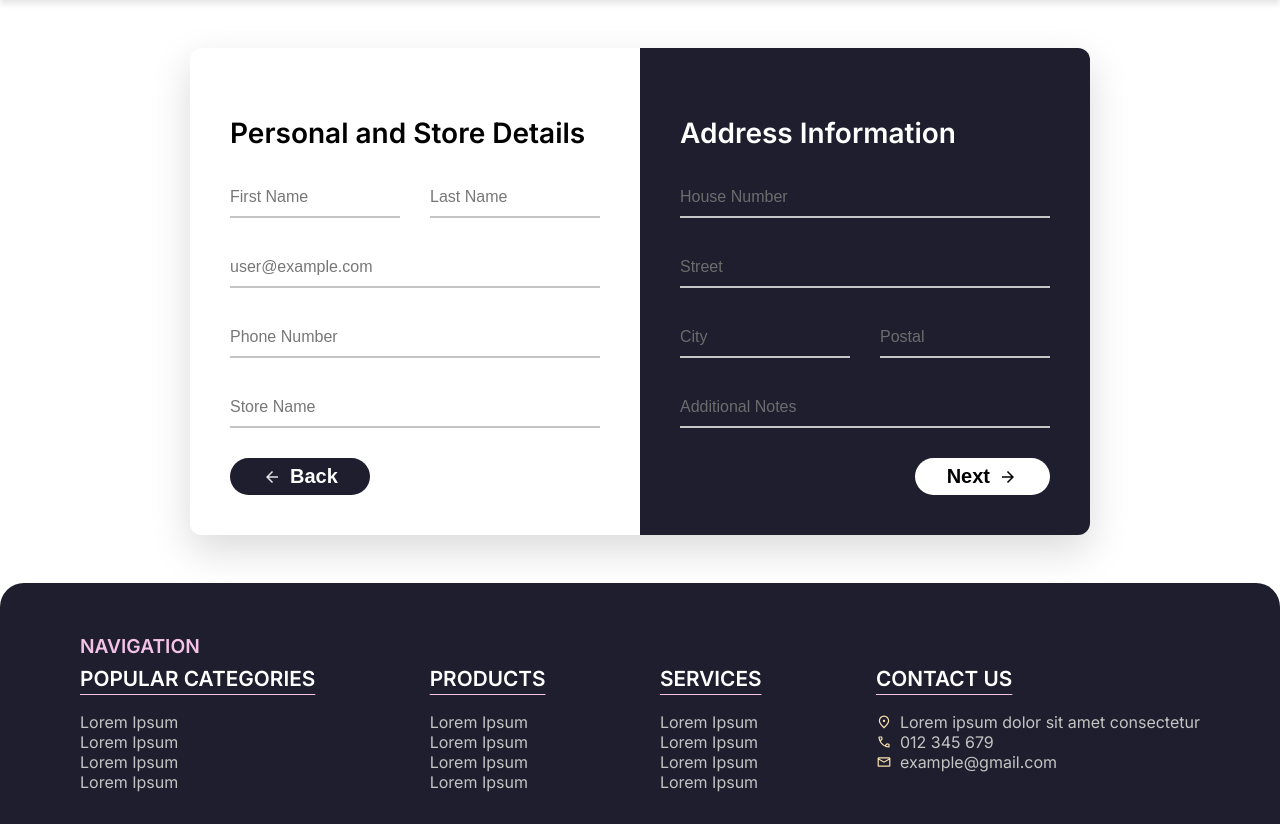
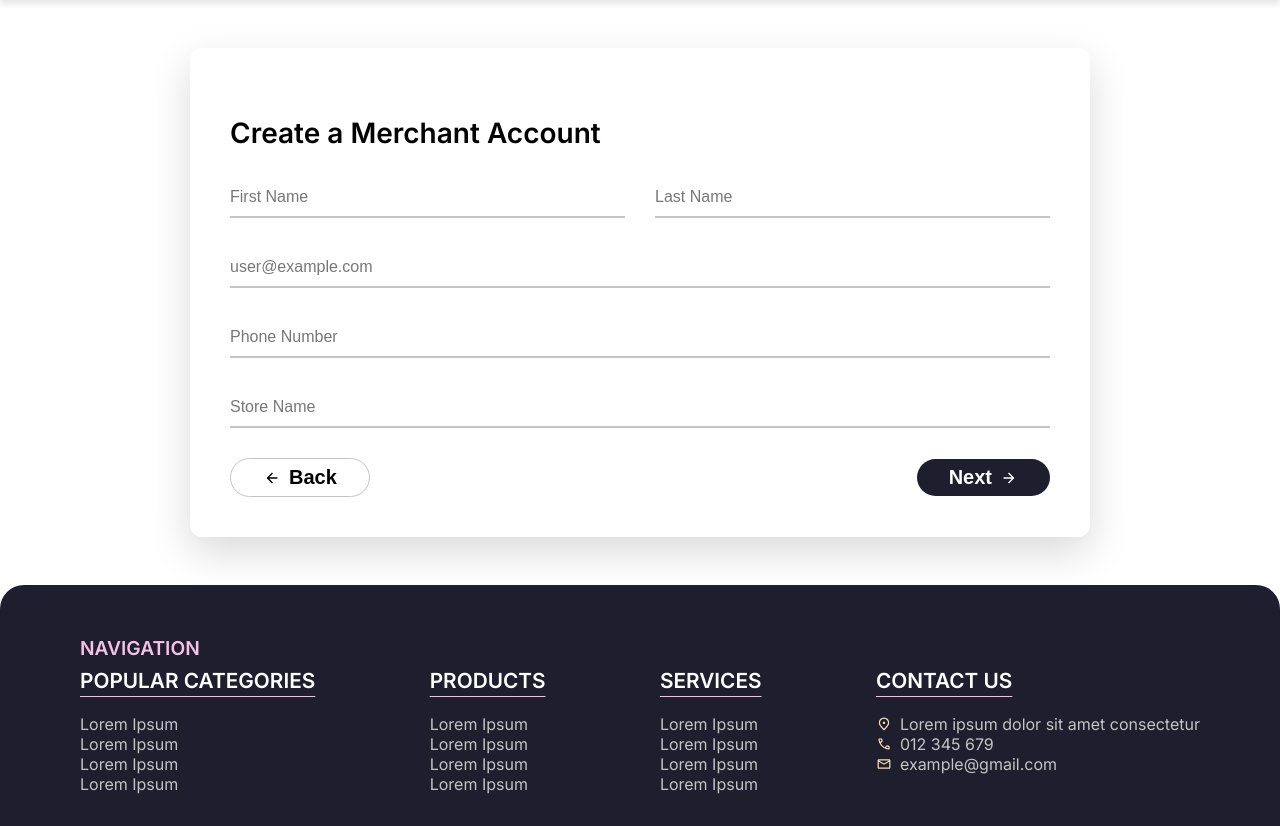
Before and after one commit to yakiitory/e-commerce-system, a Flask app: page /register-merchant-page in a window 1280 px wide. Shown: the part 129-955 px from the top of the page. Run offline with Flask 3, Linux system fonts and the light colour scheme.

Commit message:
Add address selection in add-product page and fix styling for other pages

```diff
--- a/src/app.py
+++ b/src/app.py
@@ -461,12 +461,16 @@ def add_product_page():
         flash("You do not have permission to perform this action.", "error")
         return redirect(url_for('index'))
 
+    merchant_addresses = backend.mock_get_addresses_by_user_id(user.id)
+
     if request.method == 'POST':
         # Image Processing: Save files and get their URLs
         upload_folder = os.path.join(app.static_folder, 'img', 'uploads')
         form_data = request.form.to_dict()
         image_files = request.files.getlist('images')
         image_urls = []
+        address_id = request.form.get('address_id', type=int)
+
         os.makedirs(upload_folder, exist_ok=True)
 
         for image_file in image_files:
@@ -486,10 +490,9 @@ def add_product_page():
                     flash(f"Error processing image {filename}: {e}", "error")
                     return redirect(url_for('add_product_page'))
 
-        # Data Validationd
-        merchant_addresses = backend.mock_get_addresses_by_user_id(user.id)
-        if not merchant_addresses:
-            flash("You must have a saved address to add a product.", "error")
+        # Data Validation
+        if not address_id or not any(addr.id == address_id for addr in merchant_addresses):
+            flash("Please select a valid address for the product.", "error")
             return redirect(url_for('user_addresses_page'))
 
         try:
@@ -503,7 +506,7 @@ def add_product_page():
                 original_price=float(form_data.get('original_price') or form_data.get('price', 0)), # type: ignore
                 quantity_available=int(form_data.get('quantity_available', 0)),
                 merchant_id=user.id,
-                address_id=merchant_addresses[0].id,
+                address_id=address_id,
                 images=image_urls # Pass the generated URLs to be persisted
             )
         except (ValueError, TypeError) as e:
@@ -517,7 +520,7 @@ def add_product_page():
 
     # For GET request, use the mock backend
     categories = backend.mock_get_all_categories()
-    return render_template('add-product.html', categories=categories or [])
+    return render_template('add-product.html', categories=categories or [], addresses=merchant_addresses)
 
 @app.route('/edit-product/<int:product_id>', methods=['GET', 'POST'])
 def edit_product_page(product_id: int):
--- a/static/css/index.css
+++ b/static/css/index.css
@@ -395,7 +395,7 @@
 
 .main-product-container {
     display: grid;
-    grid-template-columns: repeat(auto-fit, minmax(200px, 1fr));
+    grid-template-columns: repeat(auto-fill, minmax(200px, 1fr));
     gap: 1rem;
 }
 
--- a/static/css/register-user.css
+++ b/static/css/register-user.css
@@ -194,30 +194,43 @@
     transform: translateY(-2px);
 }
 
-.btn-container-left {
+.btn-container {
     margin-top: auto;
     display: flex;
+    justify-content: space-between;
+    align-items: center;
 }
 
-.btn-container-right {
-    margin-top: auto;
-    display: flex;
-    justify-content: flex-end;
+.btn-back {
+    background-color: var(--white) !important;
+    color: var(--black) !important;
+    border: 1px solid var(--light-underline) !important;
 }
 
-.form-container .btn-container-right button {
-    background-color: var(--white);
-    color: var(--black);
+.form-section form button svg {
+    width: 18px;
+    height: 18px;
+    transition: transform 0.2s ease-in-out;
 }
 
-.btn-container-right svg {
-    padding-left: .5rem;
-    fill: var(--black)
+.btn-back svg {
+    transform: rotate(180deg);
+    margin-right: 0.5rem;
+    fill: var(--black);
 }
 
-.btn-container-left svg {
-    transform: rotate(180deg);
-    padding-left: .5rem;
+#nextButton svg {
+    margin-left: 0.5rem;
+    fill: var(--white);
+}
+
+/* --- Button Hover Effects --- */
+.btn-back:hover svg {
+    transform: rotate(180deg) translateX(3px);
+}
+
+#nextButton:hover svg {
+    transform: translateX(3px);
 }
 
 /* --- Responsive --- */
--- a/templates/register-merchant.html
+++ b/templates/register-merchant.html
@@ -9,8 +9,8 @@
 <main class="content-wrapper">
 {% block body %}
 <div class="form-container">
-    <div class="form-section left-section">
-        <h3>Personal and Store Details</h3>
+    <div class="form-section">
+        <h3>Create a Merchant Account</h3>
 
         <form action="{{ url_for('register_merchant_page') }}" method="post" id="registrationForm">
             <div class="input-row">
@@ -20,30 +20,13 @@
             <input type="email" name="email" placeholder="user@example.com" class="light-input full-width" required>
             <input type="tel" name="phone_number" placeholder="Phone Number" class="light-input full-width" required>
             <input type="text" name="store_name" placeholder="Store Name" class="light-input full-width" required>
-            <div class="btn-container-left">
+            <div class="btn-container">
                 <a href="{{ url_for('register_page') }}">
                     <button type="button" class="btn-back">
                         {% include "svg/arrow.svg" %}
                         Back
                     </button>
                 </a>
-            </div>
-        </form>
-    </div>
-
-    <div class="form-section right-section">
-        <h3>Address Information</h3>
-        <form>
-            <input type="text" name="house_number" placeholder="House Number" class="dark-input full-width" form="registrationForm" required>
-            <input type="text" name="street" placeholder="Street" class="dark-input full-width" form="registrationForm" required>
-
-            <div class="input-row">
-                <input type="text" name="city" placeholder="City" class="dark-input" form="registrationForm" required>
-                <input type="text" name="postal" placeholder="Postal" class="dark-input" form="registrationForm" required>
-            </div>
-            <input type="text" name="additional_notes" placeholder="Additional Notes" class="dark-input full-width" form="registrationForm">
-
-            <div class="btn-container-right">
                 <button type="submit" id="nextButton" form="registrationForm">
                     Next
                     {% include "svg/arrow.svg" %}
@@ -51,6 +34,5 @@
             </div>
         </form>
     </div>
-</div>
 {% endblock %}
 </main>
```
Also changed, not shown: static/css/account-details.css (+45 -33 lines), static/css/add-product.css (+78 -0 lines), templates/account-details.html (+9 -9 lines), templates/add-product.html (+24 -1 lines), templates/register-user.html (+3 -21 lines), templates/svg/heart-2.svg (added).
